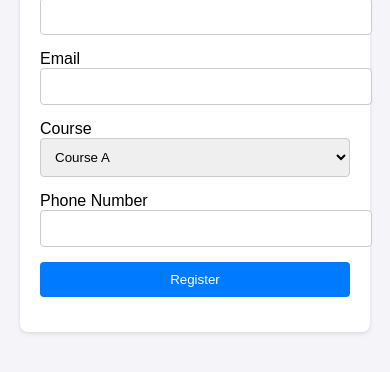
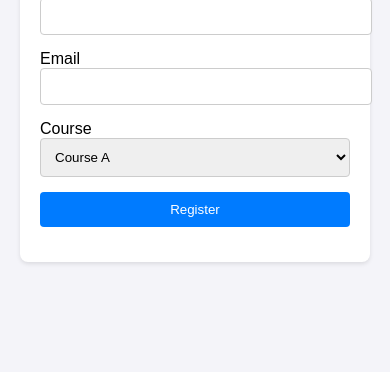
Before and after one commit to YADUUG/App_Script, a plain HTML site: page index.html in a window 390 px wide. Shown: the part 128-500 px from the top of the page. Drawn offline with Linux system fonts and the light colour scheme.

Commit message:
Remove Phone Number Service

```diff
--- a/index.html
+++ b/index.html
@@ -54,10 +54,6 @@
       <option value="Course C">Course C</option>
     </select>
 
-    <label for="phone">Phone Number</label>
-    <input type="tel" id="phone" name="phone" required>
-
-
     <button type="submit">Register</button>
   </form>
 
@@ -70,7 +66,6 @@
         name: document.getElementById("name").value,
         email: document.getElementById("email").value,
         course: document.getElementById("course").value,
-        phone: document.getElementById("phone").value,
       };
 
       try {
```
